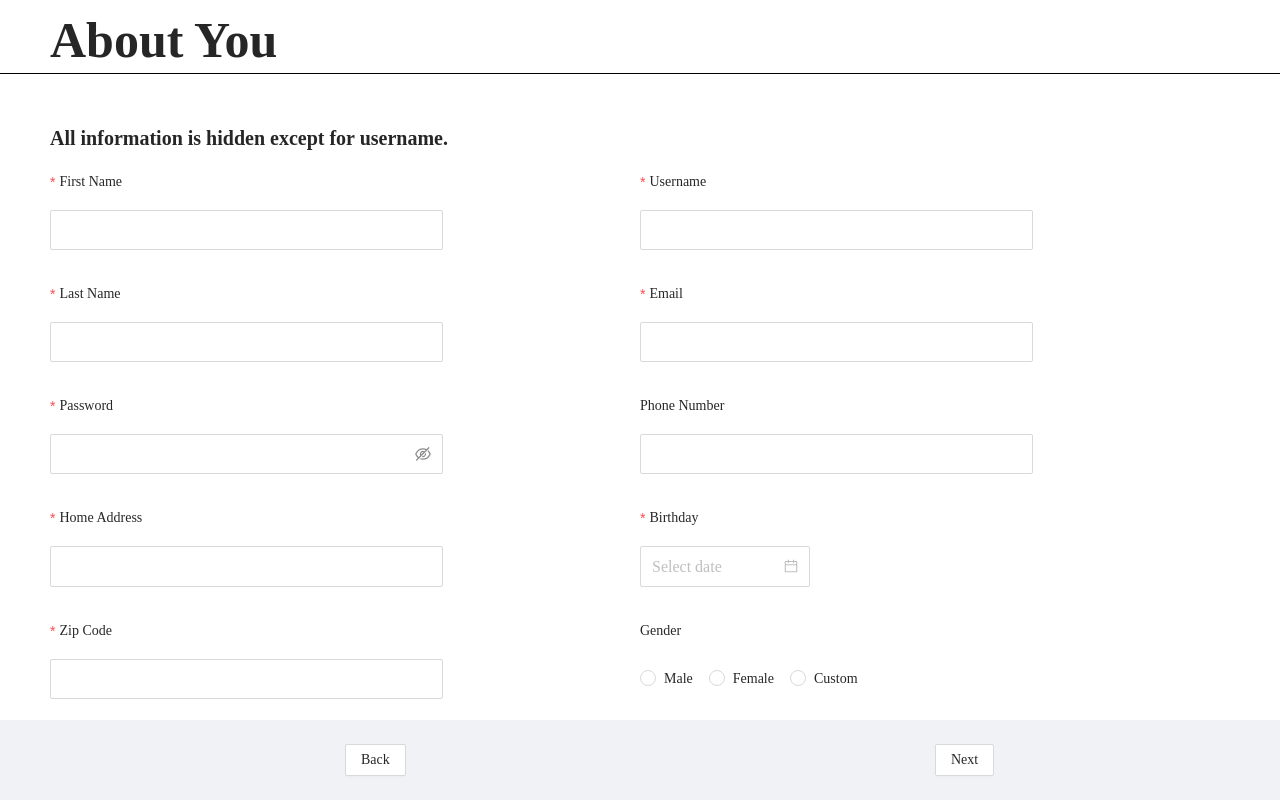
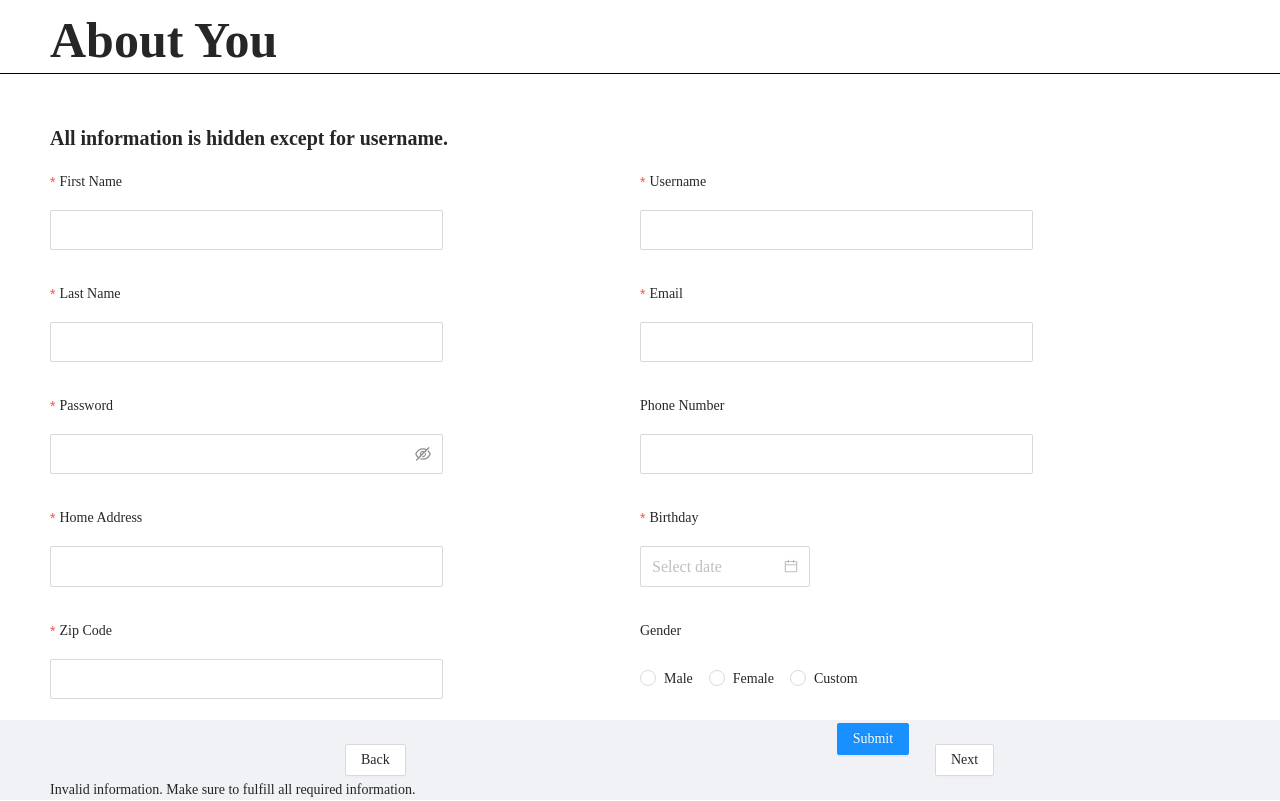
Before and after one commit to ssamkough/townie-web, a React (Create React App) app: page /about-you in a window 1280 px wide. Built offline with nearby package versions, Linux system fonts and the light colour scheme; a web font is replaced by a local one.

Commit message:
More thingz

```diff
--- a/src/pages/onboarding/AboutYou.tsx
+++ b/src/pages/onboarding/AboutYou.tsx
@@ -9,6 +9,7 @@ import {
   DatePicker,
   Input,
   Radio,
+  notification,
 } from "antd";
 import { Link } from "react-router-dom";
 import axios from "axios";
@@ -18,10 +19,15 @@ const layout = {
   wrapperCol: { span: 16 },
 };
 
+const tailLayout = {
+  wrapperCol: { offset: 8, span: 16 },
+};
+
 const AboutYou = () => {
   const [genderValue, setGenderValue] = useState(1);
   const [userObj, setUserObj] = useState({});
   const [response, setResponse] = useState({});
+  const [buttonConfirm, setButtonConfirm] = useState(false);
 
   const genderOnChange = (e: any) => {
     return setGenderValue(e.target.value);
@@ -35,6 +41,7 @@ const AboutYou = () => {
     console.log("Failed:", errorInfo);
   };
 
+  let registerResponse: any = {};
   const postUserAttributes = async (e: any) => {
     e.preventDefault();
 
@@ -48,27 +55,27 @@ const AboutYou = () => {
       responseObj.gender = "Male";
     }
 
-    let registerResponse: any = {};
     try {
       registerResponse = await axios.post(
         "http://localhost:5000/register",
         responseObj
       );
-      console.log(response);
+      setResponse(registerResponse);
+      setButtonConfirm(true);
     } catch (e) {
       console.error(e);
+      setButtonConfirm(false);
     } finally {
-      setResponse(registerResponse.data);
+      console.log(response);
+      console.log(registerResponse);
     }
   };
 
   const addFormItem = (prop: any) => (e: any) => {
-    console.log(userObj);
     return setUserObj({ ...userObj, [prop]: e.target.value });
   };
 
   const addDateItem = (date: any) => {
-    console.log(userObj);
     return setUserObj({ ...userObj, birthday: date._d });
   };
 
@@ -218,6 +225,28 @@ const AboutYou = () => {
                 <div></div>
               )}
             </Form>
+
+            <Form.Item {...tailLayout}>
+              <Button
+                type="primary"
+                onClick={postUserAttributes}
+                htmlType="submit"
+              >
+                Submit
+              </Button>
+            </Form.Item>
+          </Col>
+        </Row>
+        <Row>
+          <Col>
+            {buttonConfirm === true ? (
+              <div>All information is appropriate.</div>
+            ) : (
+              <div>
+                Invalid information. Make sure to fulfill all required
+                information.
+              </div>
+            )}
           </Col>
         </Row>
       </Content>
@@ -229,10 +258,19 @@ const AboutYou = () => {
             </Button>
           </Col>
           <Col span={6} offset={6}>
-            <Button onClick={postUserAttributes}>
-              <Link to={{ pathname: "/confirm-location", state: response }}>
-                Next
-              </Link>
+            <Button>
+              {buttonConfirm === true ? (
+                <Link
+                  to={{
+                    pathname: "/confirm-location",
+                    state: registerResponse,
+                  }}
+                >
+                  Next
+                </Link>
+              ) : (
+                <div>Next</div>
+              )}
             </Button>
           </Col>
         </Row>
--- a/src/pages/onboarding/ConfirmLocation.tsx
+++ b/src/pages/onboarding/ConfirmLocation.tsx
@@ -2,8 +2,8 @@ import React, { useState } from "react";
 import { Layout, Button, Modal, Typography, Row, Col } from "antd";
 import { Link } from "react-router-dom";
 
-const ConfirmLocation = (response: any) => {
-  console.log(response);
+const ConfirmLocation = (props: any) => {
+  console.log(props);
   const [visible, setModalVisible] = useState(false);
 
   const loginModal = () => {
@@ -32,12 +32,12 @@ const ConfirmLocation = (response: any) => {
         <Content className="confirm-location-content">
           <Row>
             <Col>
-              <Title className="accurate-text">State: {response.state}</Title>
+              <Title className="accurate-text">State:</Title>
             </Col>
           </Row>
           <Row>
             <Col>
-              <Title className="accurate-text">Town: {response.town}</Title>
+              <Title className="accurate-text">Town:</Title>
             </Col>
           </Row>
           <Row className="confirm-location-yes-no">
```
